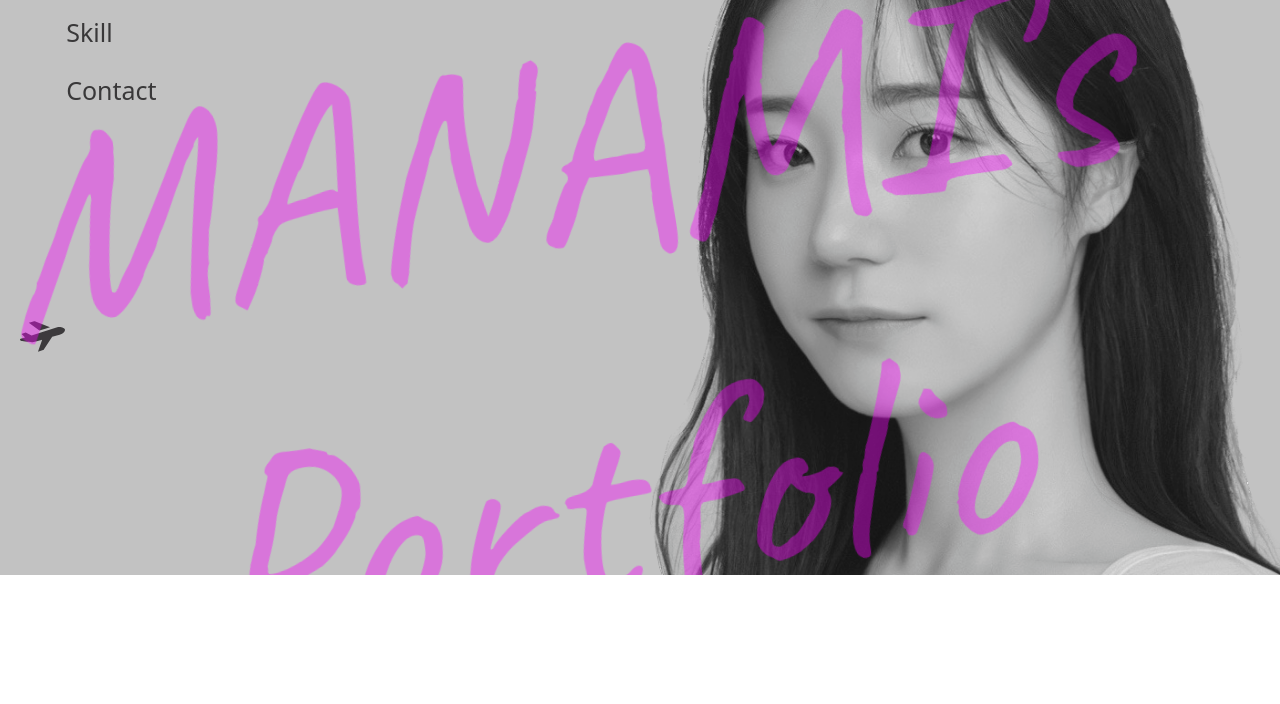
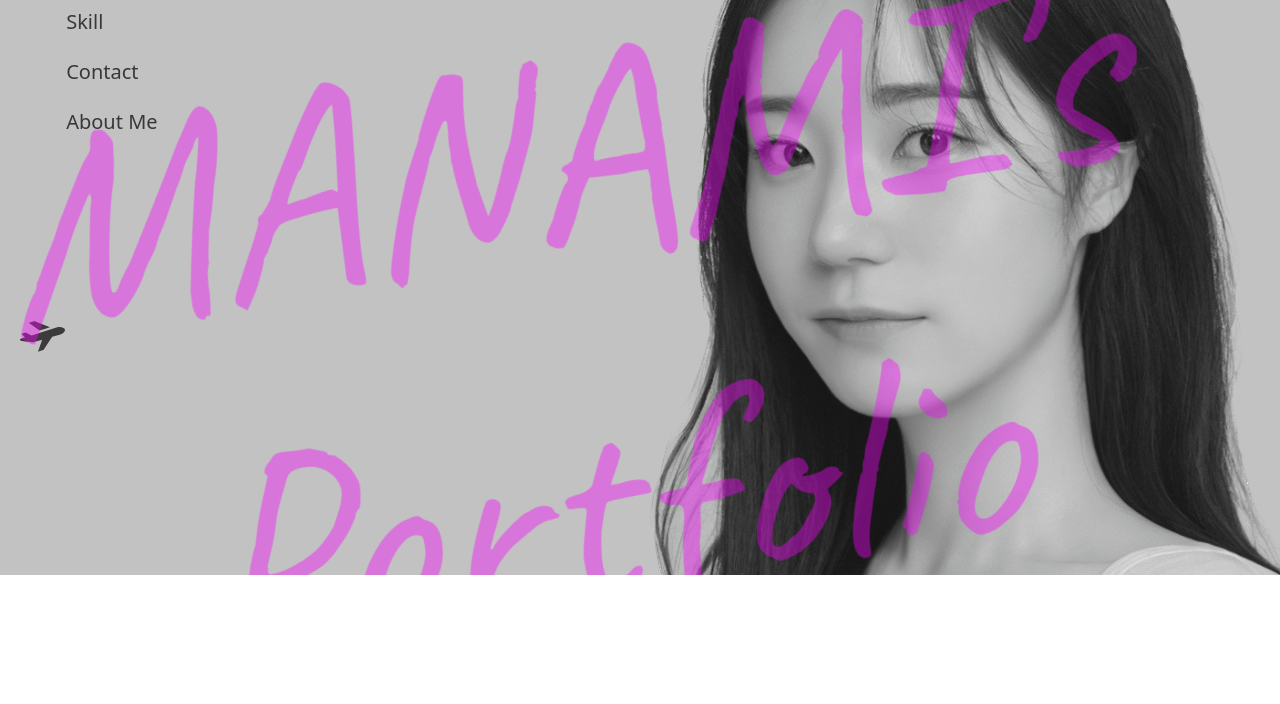
Before and after one commit to manami0624/portfolio, a plain HTML site: page index.html in a window 1280 px wide. Both pictures are taken after a click on the element 46 px from the left and 44 px from the top of the page. Shown: the part 96-800 px from the top of the page. Drawn offline with nearby package versions, Linux system fonts and the light colour scheme.

Commit message:
menu追加

```diff
--- a/index.html
+++ b/index.html
@@ -28,6 +28,7 @@
           <div class="menu_line"><a href="#works">Works</a></div>
           <div class="menu_line"><a href="#skill">Skill</a></div>
           <div class="menu_line"><a href="#contact">Contact</a></div>
+          <div class="menu_line"><a href="#about">About Me</a></div>
         </div>
       </div>
       <div class="navbar">
@@ -189,7 +190,7 @@
 
     <div class="profile", id="profile">
       <!-- <h1 class="heading-name"><a href="#contact">About</a></h1> -->
-      <div><img src="images/profile2.jpg" alt="プロフィール画像" class="profile-image"></div>
+      <div><img src="images/profile2.jpg" alt="プロフィール画像" class="profile-image", id="about"></div>
       <ul class="profile-texts">
         <li class="profile-text bold">About me</li>
         <li class="profile-text">マナミ</li>
--- a/style.css
+++ b/style.css
@@ -77,7 +77,8 @@ ul,li {
 }
 
 .menu_line{
-  font-size: 25px;
+  width: 200px;
+  font-size: 20px;
   padding: 10px 15px;
 }
 
```
Also changed, not shown: kr.html (+2 -1 lines).
